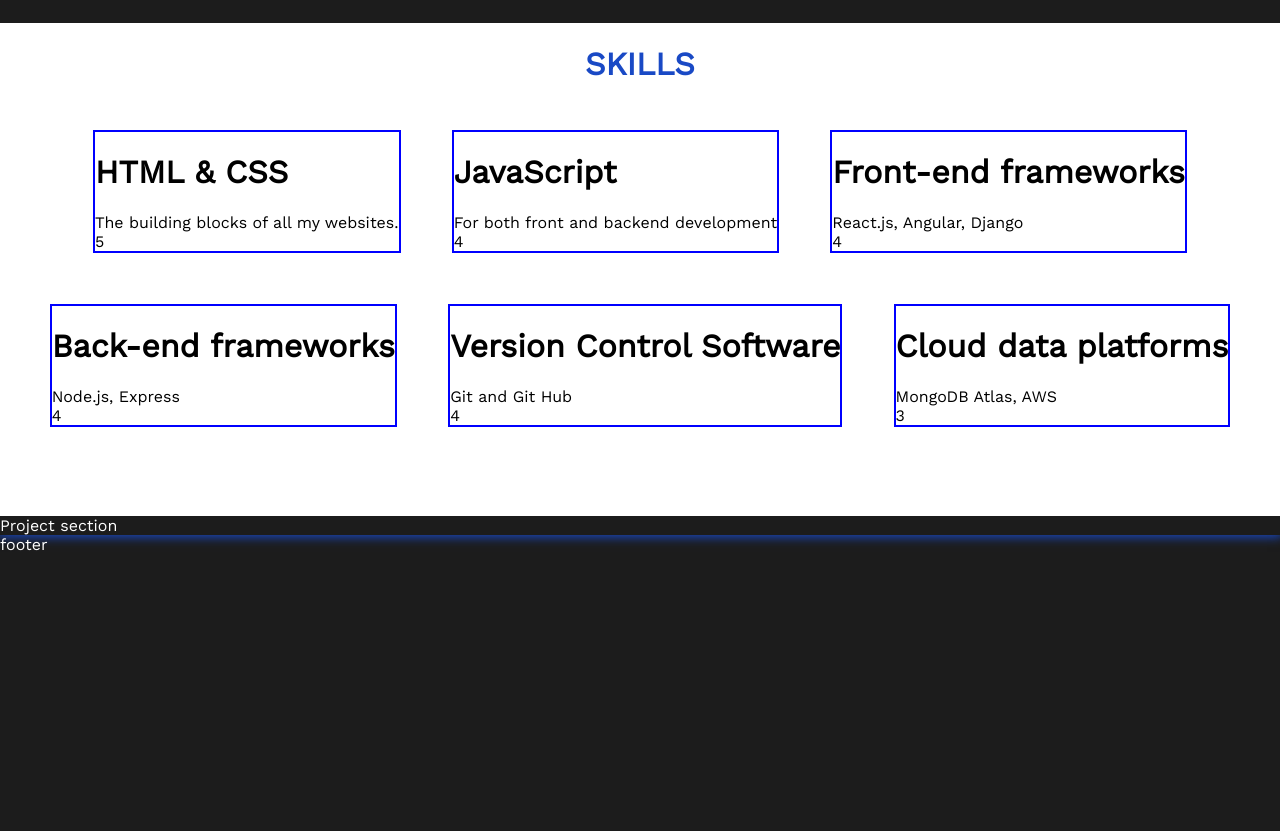
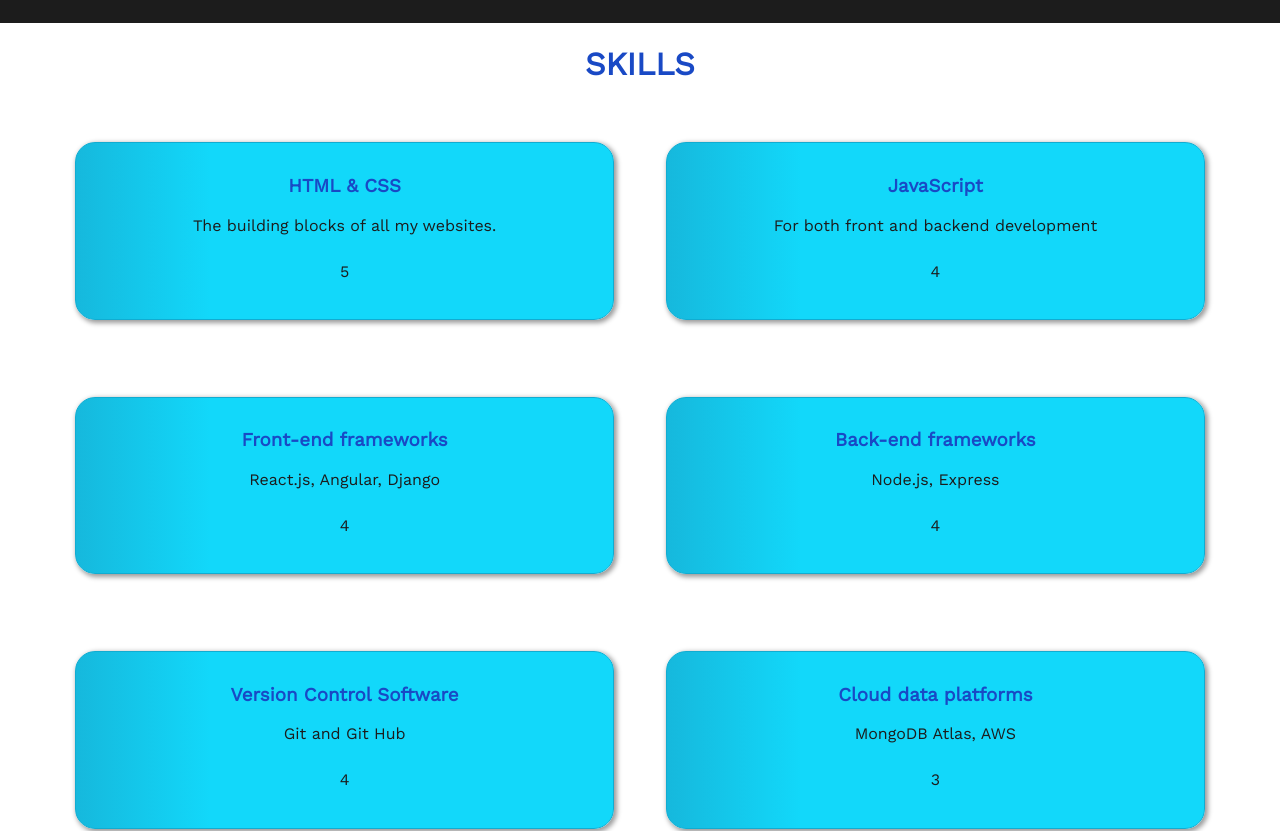
Before and after one commit to SunghunP/front-sung-portfolio, a React (Create React App) app: page / in a window 1280 px wide. Shown: the part 820-1651 px from the top of the page. Before the commit the page ends 1374 px from the top, so only its background shows below. Built offline with nearby package versions, Linux system fonts and the light colour scheme.

Commit message:
Complete structure and style for Skill component

```diff
--- a/src/components/Skill.jsx
+++ b/src/components/Skill.jsx
@@ -1,29 +1,43 @@
 import styled from 'styled-components';
 
 const StyledCard = styled.div`
-  margin: 0px auto;
-  border: solid blue 2px;
-  margin: 2%;
-  overflow-wrap: wrap;
+  color: ${props => props.theme.mainBackground};
+  background: linear-gradient(to left, #12D8FA  75%, #199FC5  120%);
+  padding: 1%;
+  margin: 3% 2%;
+  width: 40%;
+  height: 150px;
+  border-radius: 20px;
+  border: 1px solid #11acd1;
+  box-shadow: 2px 2px 5px 1px rgba(0, 0, 0, 0.4);
+  align-items: center;
+  justify-content: flex-start;
 
   .title {
-
+    color: ${props => props.theme.mainBackground};
   }
 
   .card-content{
+    color: ${props => props.theme.mainDarkMode};
+    justify-content: space-between;
+    height: 100%;
+    margin-bottom: 5%;
+  }
 
+  div {
+    text-align: center;
   }
 `;
 
-export default function Skill({e}) {
+export default function Skill({theme, e}) {
   return (
-    <StyledCard className='card'>
-      <div className='title'>
-        <h1>{e.name}</h1>
-        <div className='card-content'>
-          <div>{e.desc}</div>
-          <div>{e.skillLevel}</div>
-        </div>
+    <StyledCard className='card flex col' theme={theme}>
+      <div className='card-title'>
+        <h3 className='title'>{e.name}</h3>
+      </div>
+      <div className='card-content flex col'>
+        <div>{e.desc}</div>
+        <div>{e.skillLevel}</div>
       </div>
     </StyledCard>
   );
```
